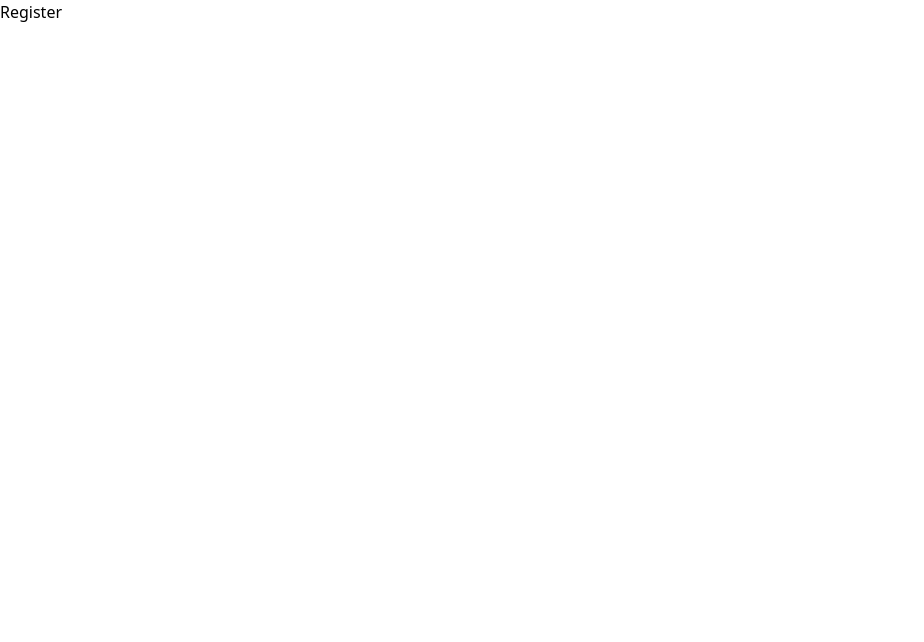
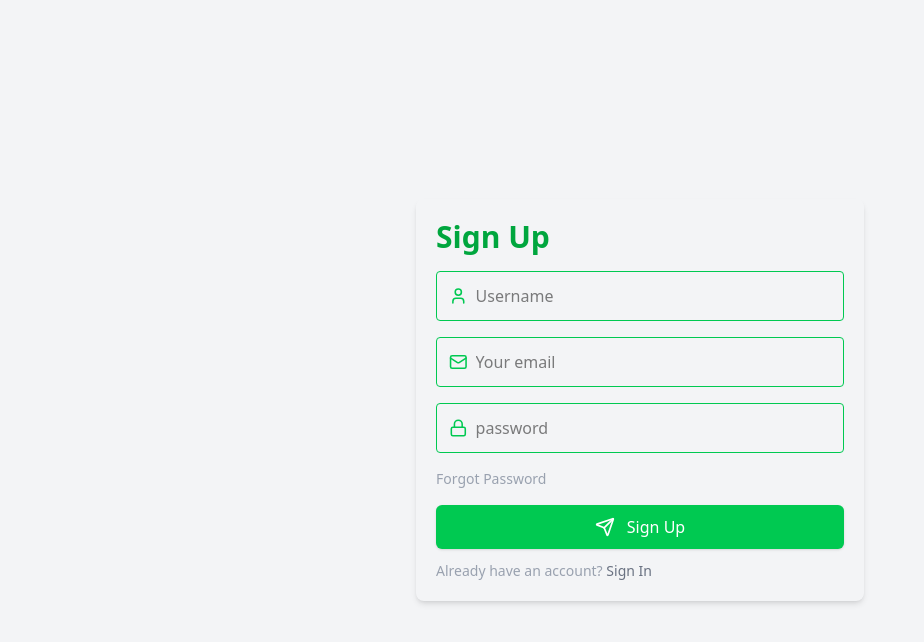
Before and after one commit to IncridableAcuman/shopper-commerce, a React (Vite) app in the folder client/: page /register in a window 1280 px wide. Shown: the top 642 px of the page, without its empty margins (0-924 px from the left). Built offline with nearby package versions, Linux system fonts and the light colour scheme.

Commit message:
e-commerce

```diff
--- a/client/src/App.jsx
+++ b/client/src/App.jsx
@@ -12,10 +12,11 @@ import MenPage from './pages/MenPage'
 import WomenPage from './pages/WomenPage'
 import ProductData from './pages/ProductData'
 import Payment from './pages/Payment'
-
+import { ToastContainer } from 'react-toastify'
 const App = () => {
   return (
     <>
+    <ToastContainer/>
     <Routes>
       <Route path='/landing' element={<Landing/>} />
       <Route path='/register' element={<Register/>} />
--- a/client/src/pages/ForgotPassword.jsx
+++ b/client/src/pages/ForgotPassword.jsx
@@ -1,8 +1,24 @@
-import React from 'react'
+import { Mail, Send } from 'lucide-react'
 
 const ForgotPassword = () => {
   return (
-    <div>ForgotPassword</div>
+    <>
+    <div className="w-full h-screen flex items-center justify-center bg-gray-100">
+      <div className="w-full max-w-md p-5 rounded-lg shadow-md">
+        <h1 className='text-3xl font-semibold pb-4 text-green-600'>Forgot Password</h1>
+        <form className='space-y-4'>
+          <div className="flex items-center gap-2 border border-green-500 p-3 rounded placeholder:text-sm">
+            <Mail size={20} className='text-green-500' />
+            <input type="email" placeholder='Your email' className='outline-none w-full' />
+          </div>
+          <div className="flex items-center justify-center gap-3 cursor-pointer bg-green-500 p-2.5 text-white rounded-md shadow hover:bg-green-600 transition duration-300">
+            <Send size={20} />
+            <button>Forgot Password</button>
+          </div>
+        </form>
+      </div>
+    </div>
+    </>
   )
 }
 
--- a/client/src/pages/Login.jsx
+++ b/client/src/pages/Login.jsx
@@ -1,8 +1,36 @@
-import React from 'react'
+import { Lock, Mail, Send } from 'lucide-react'
+import { useNavigate } from 'react-router-dom'
 
 const Login = () => {
+  const navigate=useNavigate();
   return (
-    <div>Login</div>
+    <>
+    <div className="w-full h-screen flex items-center justify-center bg-gray-100">
+      <div className="w-full max-w-md p-5 rounded-lg shadow-md">
+        <h1 className='text-3xl font-semibold pb-4 text-green-600'>Sign In</h1>
+        <form className='space-y-4'>
+          <div className="flex items-center gap-2 border border-green-500 p-3 rounded placeholder:text-sm">
+            <Mail size={20} className='text-green-500' />
+            <input type="email" placeholder='Your email' className='outline-none w-full' />
+          </div>
+          <div className="flex items-center gap-2 border border-green-500 p-3 rounded placeholder:text-sm">
+            <Lock size={20} className='text-green-500' />
+            <input type="password" placeholder='password' className='outline-none w-full' />
+          </div>
+            <p className='text-sm text-gray-400 cursor-pointer hover:text-gray-500 transition duration-300'
+             onClick={()=>navigate("/forgot-password")} >Forgot Password</p>
+          <div className="flex items-center justify-center gap-3 cursor-pointer bg-green-500 p-2.5 text-white rounded-md shadow hover:bg-green-600 transition duration-300">
+            <Send size={20} />
+            <button>Sign In</button>
+          </div>
+        </form>
+        <div className="pt-3 text-sm text-gray-400">
+          <p>Don't have an account? <span className='text-gray-500 cursor-pointer hover:underline'
+           onClick={()=>navigate("/register")}>Sign Up</span></p>
+        </div>
+      </div>
+    </div>
+    </>
   )
 }
 
--- a/client/src/pages/Register.jsx
+++ b/client/src/pages/Register.jsx
@@ -1,8 +1,40 @@
-import React from 'react'
+import { Lock, Mail, Send, User } from 'lucide-react'
+import { useNavigate } from 'react-router-dom'
 
 const Register = () => {
+  const navigate=useNavigate();
   return (
-    <div>Register</div>
+    <>
+    <div className="w-full h-screen flex items-center justify-center bg-gray-100">
+      <div className="w-full max-w-md p-5 rounded-lg shadow-md">
+        <h1 className='text-3xl font-semibold pb-4 text-green-600'>Sign Up</h1>
+        <form className='space-y-4'>
+          <div className="flex items-center gap-2 border border-green-500 p-3 rounded placeholder:text-sm">
+            <User size={20} className='text-green-500' />
+            <input type="text" placeholder='Username' className='outline-none w-full' />
+          </div>
+          <div className="flex items-center gap-2 border border-green-500 p-3 rounded placeholder:text-sm">
+            <Mail size={20} className='text-green-500' />
+            <input type="email" placeholder='Your email' className='outline-none w-full' />
+          </div>
+          <div className="flex items-center gap-2 border border-green-500 p-3 rounded placeholder:text-sm">
+            <Lock size={20} className='text-green-500' />
+            <input type="password" placeholder='password' className='outline-none w-full' />
+          </div>
+            <p className='text-sm text-gray-400 cursor-pointer hover:text-gray-500 transition duration-300'
+             onClick={()=>navigate("/forgot-password")} >Forgot Password</p>
+          <div className="flex items-center justify-center gap-3 cursor-pointer bg-green-500 p-2.5 text-white rounded-md shadow hover:bg-green-600 transition duration-300">
+            <Send size={20} />
+            <button>Sign Up</button>
+          </div>
+        </form>
+        <div className="pt-3 text-sm text-gray-400">
+          <p>Already have an account? <span className='text-gray-500 cursor-pointer hover:underline'
+           onClick={()=>navigate("/login")}>Sign In</span></p>
+        </div>
+      </div>
+    </div>
+    </>
   )
 }
 
--- a/client/src/pages/ResetPassword.jsx
+++ b/client/src/pages/ResetPassword.jsx
@@ -1,8 +1,28 @@
-import React from 'react'
+import { Lock, Mail, Send } from 'lucide-react'
 
 const ResetPassword = () => {
   return (
-    <div>ResetPassword</div>
+    <>
+    <div className="w-full h-screen flex items-center justify-center bg-gray-100">
+      <div className="w-full max-w-md p-5 rounded-lg shadow-md">
+        <h1 className='text-3xl font-semibold pb-4 text-green-600'>Reset Password</h1>
+        <form className='space-y-4'>
+          <div className="flex items-center gap-2 border border-green-500 p-3 rounded placeholder:text-sm">
+            <Lock size={20} className='text-green-500' />
+            <input type="password" placeholder='Password' className='outline-none w-full' />
+          </div>
+          <div className="flex items-center gap-2 border border-green-500 p-3 rounded placeholder:text-sm">
+            <Lock size={20} className='text-green-500' />
+            <input type="password" placeholder='Confirm Password' className='outline-none w-full' />
+          </div>
+          <div className="flex items-center justify-center gap-3 cursor-pointer bg-green-500 p-2.5 text-white rounded-md shadow hover:bg-green-600 transition duration-300">
+            <Send size={20} />
+            <button>Reset Password</button>
+          </div>
+        </form>
+      </div>
+    </div>
+    </>
   )
 }
 
```
